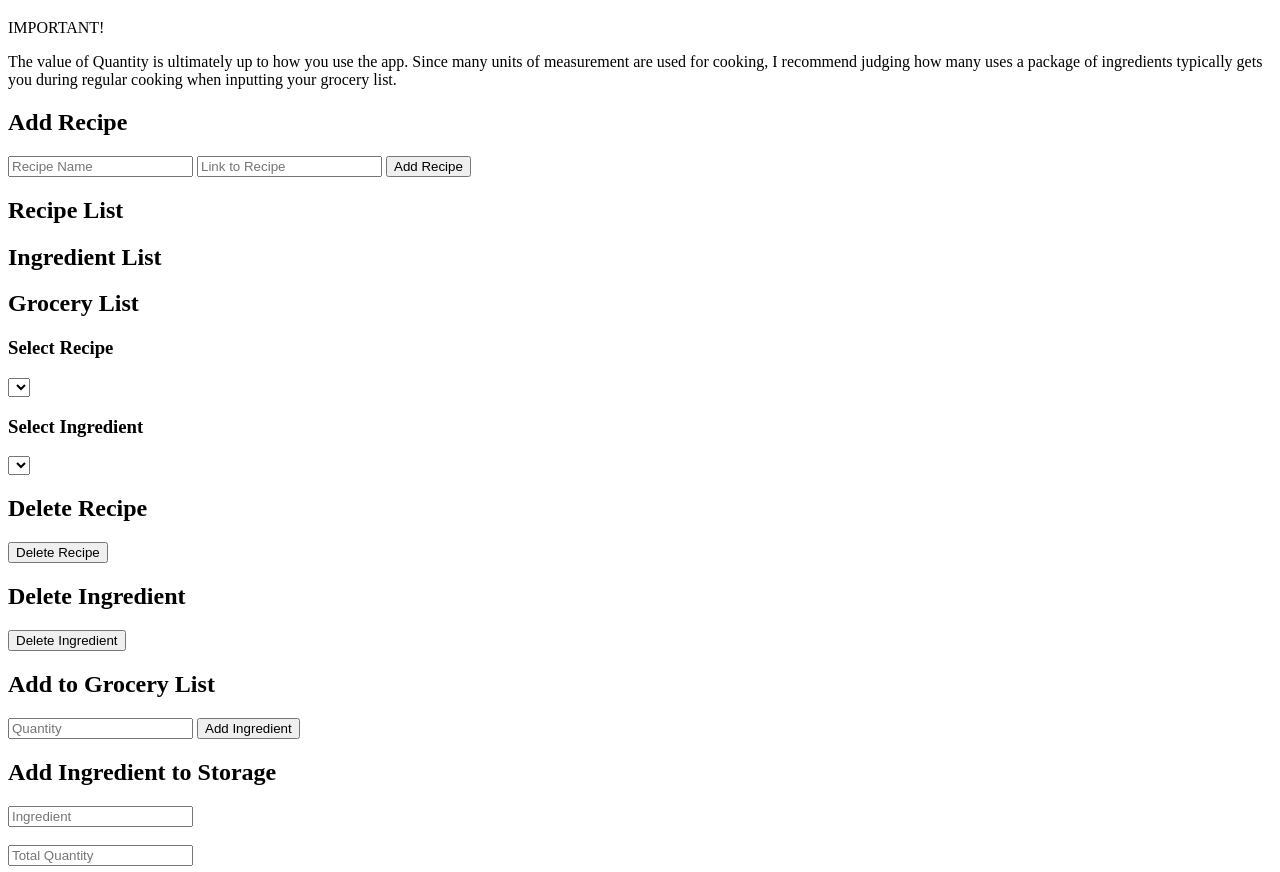
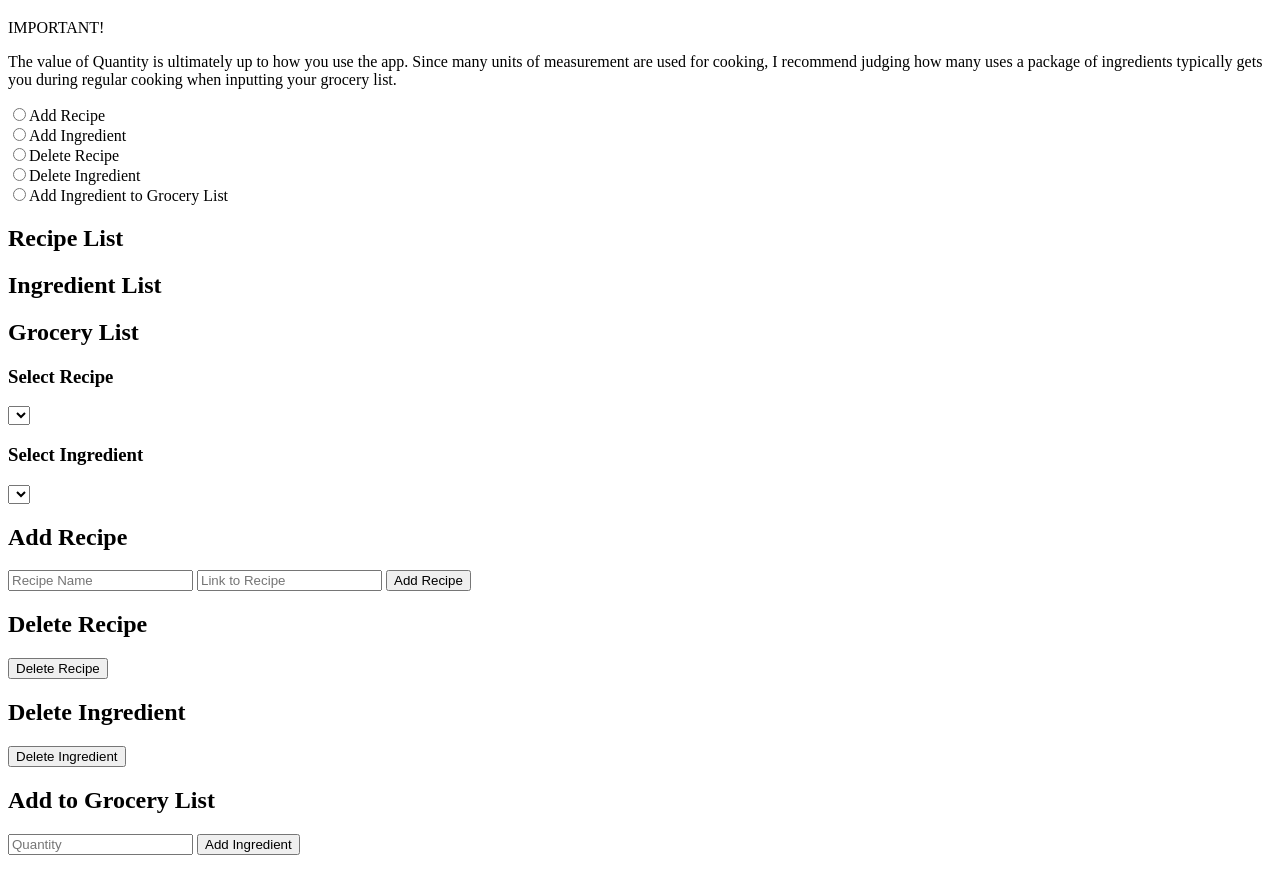
Before and after one commit to Dunkahoop/Web-Meal-Planner, a plain HTML site: page webmealplanner.html in a window 1280 px wide. Shown: the part 61-933 px from the top of the page. Drawn offline with Linux system fonts and the light colour scheme.

Commit message:
idea for units kinda solidified now, worked on toggling UI elements. I gotta do some styling and warnings

```diff
--- a/script.js
+++ b/script.js
@@ -1,3 +1,5 @@
+//TODO: add more warnings for incorrect input, pop up warnings
+
 //Clear session storage
 window.onbeforeunload = function () {
   sessionStorage.clear();
@@ -26,7 +28,23 @@ const dayList = [
 
 updateOptions();
 
-function updateOptions(selectValue = null,  ingreListValue = null) {
+function toggleElements() {
+  const form = document.getElementById("toggleForm");
+  const selectedOption = form.elements["toggle"].value;
+
+  /*TODO: do something like this for the toggling:
+  const content = document.getElementById('content');
+  if (selectedOption === 'show') {
+  content.classList.remove('hidden');
+  }
+  else if (selectedOption === 'hide')
+   {
+  content.classList.add('hidden');
+    }
+  */
+}
+
+function updateOptions(selectValue = null, ingreListValue = null) {
   // Store the initial values
   //var initialSelectValue = select.value;
   //var initialIngreListValue = ingreList.value;
@@ -58,8 +76,8 @@ function updateOptions(selectValue = null,  ingreListValue = null) {
   ingreList.value = ingreListValue || ingreList.options[0].value;
 }
 
-
 function addRecipe() {
+  //TODO?: add number value for array?
   // Get input values
   var key = document.getElementById("key").value;
   var value = document.getElementById("value").value;
@@ -112,26 +130,56 @@ function deleteIngredient() {
 }
 
 function addIngredient() {
-  //const unitForm = document.getElementById("unit").value;
+  //TODO?: add number value for array?
+  /*
+  Me:
+  I'm at a loss here. I'm building an application that will automatically determine a meal plan for a week based on recipes added by the user, with the meal plan itself being determined by the user entering in foods they bought.
+  To account for the foods being used up, the app assigns a quantity to the ingredients purchased and deducts the amount needed for the recipe selected.
+  However, with all the different units of measurement used for the ingredients, I need to quantify it all into a number that can be decuted without having to deal with unit conversions, avoiding added complexity.
+  I've been struggling to approach this, especially with doing it in a way that won't confuse the user. Any ideas?
+
+  Bing AI:
+  I see where you're coming from. Dealing with different units of measurement can be a real headache. Here's an idea that might help simplify things:
+
+  Standardize Units: Choose a single unit of measurement for each type of ingredient. For example, you could use grams for solids and milliliters for liquids. This way, you only need to convert the quantities once when the user inputs their grocery list.
+
+  Conversion Table: Create a conversion table within your app that automatically converts common units to your standardized units. For example, if a recipe calls for 1 cup of flour, the app would convert that to grams based on your conversion table.
+
+  User-Friendly Input: Allow users to input ingredients in their preferred units, but display the standardized units in the background. This way, users can continue to use familiar measurements without getting confused by the conversions.
+
+  Ingredient Database: Maintain a database of common ingredients with their standardized quantities. When a user adds a recipe, the app can automatically pull the standardized quantities from the database.
+
+  Visual Feedback: Provide visual feedback to users when they input ingredients. For example, if they enter "1 cup of flour," show them the equivalent in grams next to it. This helps users understand the conversion without feeling overwhelmed.
+
+  Recipe Scaling: If a user wants to scale a recipe up or down, the app can use the standardized units to adjust the quantities accordingly. This ensures consistency and accuracy.
+
+  By implementing these steps, you can simplify the process for users and avoid the complexity of dealing with multiple units of measurement. What do you think?
+  */
+
+  const unitForm = document.getElementById("units");
 
   var options = document.getElementById("options");
   var ingredient = document.getElementById("ingredient").value;
   var quantity = document.getElementById("quantity").value;
-  //var unit = unitForm.elements['measurements'].value;
+  var unit = unitForm.elements["unit"].value;
 
   // Add new recipes
   if (ingredient && quantity)
     //ensure recipes is actually in box
     recipes[options.value].ingredients.push({
       name: ingredient,
-      quantity: quantity
+      quantity: quantity,
+      unit: unit,
     });
 
-    //TODO: ensure user can't add numbers as ingredient name
-  if (!ingredients[ingredient]) ingredients.push({
-   name: ingredient,
-   //unit: unit,
-  })
+  //TODO: ensure user can't add numbers as ingredient name
+  if (!ingredients[ingredient])
+    ingredients[ingredient] = {
+      name: ingredient,
+      unit: unit,
+    };
+
+  console.log(ingredients[ingredient]);
 
   // Save recipes and ingredients to local storage
   localStorage.setItem("recipes", JSON.stringify(recipes));
--- a/style.css
+++ b/style.css
@@ -9,3 +9,8 @@
     border: 1px solid #ccc;
     text-align: center;
 }
+.hidden {
+    display: none
+}
+
+/*TODO: add more styling to page*/
--- a/webmealplanner.html
+++ b/webmealplanner.html
@@ -16,44 +16,75 @@
       when inputting your grocery list.
     </p>
     <!-- <p>Also, to redo the plan with an empty grocery list, you need to close the page and reopen it. Please let me know if this is unintuitive, as I can add a feature where it clears upon refreshing the page.</p> -->
-    <div id="add">
-      <h2>Add Recipe</h2>
-      <input id="key" type="text" placeholder="Recipe Name" />
-      <input id="value" type="text" placeholder="Link to Recipe" />
-      <button onclick="addRecipe()">Add Recipe</button>
-    </div>
+    <form id="toggleForm">
+      <label>
+        <input type="radio" name="toggle" value="show" onclick="toggleElements()">Add Recipe
+      </label>
+      <br/>
+      <label>
+        <input type="radio" name="toggle" value="show" onclick="toggleElements()">Add Ingredient
+      </label>
+      <br/>
+      <label>
+        <input type="radio" name="toggle" value="show" onclick="toggleElements()">Delete Recipe
+      </label>
+      <br/>
+      <label>
+        <input type="radio" name="toggle" value="show" onclick="toggleElements()">Delete Ingredient
+      </label>
+      <br/>
+      <label>
+        <input type="radio" name="toggle" value="show" onclick="toggleElements()">Add Ingredient to Grocery List
+      </label>
+      <br/>
+    </form>
+
+
     <h2>Recipe List</h2>
     <p id="demo"></p>
     <h2>Ingredient List</h2>
     <p id="ingredients"></p>
     <h2>Grocery List</h2>
     <p id="groceries"></p>
+
+    <div id="recipeSelect">
       <h3>Select Recipe</h3>
       <select name="options" id="options" title="options"></select>
+    </div>
+    <div id="ingredientSelect">
       <h3>Select Ingredient</h3>
       <select
         name="ingredientList"
         id="ingredientList"
         title="ingredientList"
       ></select>
-    <div id="delete">
+    </div>
+    <div id="addRecipe">
+      <h2>Add Recipe</h2>
+      <input id="key" type="text" placeholder="Recipe Name" />
+      <input id="value" type="text" placeholder="Link to Recipe" />
+      <button onclick="addRecipe()">Add Recipe</button>
+    </div>
+    <div id="deleteRecipe">
       <h2>Delete Recipe</h2>
       <button onclick="deleteRecipe()">Delete Recipe</button>
+    </div>
+    <div id="deleteIngredient">
       <h2>Delete Ingredient</h2>
       <button onclick="deleteIngredient()">Delete Ingredient</button>
     </div>
     <p></p>
-    <div id="edit">
+    <div id="addList">
       <h2>Add to Grocery List</h2>
       <input id="listQuantity" type="text" placeholder="Quantity" />
       <button onclick="addToList()">Add Ingredient</button>
     </div>
-    <div>
+    <div id="addIngredient">
       <h2>Add Ingredient to Storage</h2>
       <input id="ingredient" type="text" placeholder="Ingredient" />
-      <br><br />
+      <br /><br />
       <input id="quantity" type="text" placeholder="Total Quantity" />
-      <!-- <form>
+      <form id="units">
         <input type="radio" id="cups" name="unit" value="cups" />
         <label for="cups">Cups</label><br />
         <input type="radio" id="tablespoons" name="unit" value="tablespoons" />
@@ -72,9 +103,8 @@
         <label for="pounds">Pounds (lbs)</label><br />
         <input type="radio" id="kilograms" name="unit" value="kilograms" />
         <label for="kilograms">Kilograms (kg)</label><br />
-        <input type="submit" value="Submit" />
-      </form> -->
-      <br><br />
+      </form>
+      <br /><br />
       <button onclick="addIngredient()">Add Ingredient</button>
     </div>
     <!-- <div>
```
Lines whose indentation alone changed are shown as unchanged.
